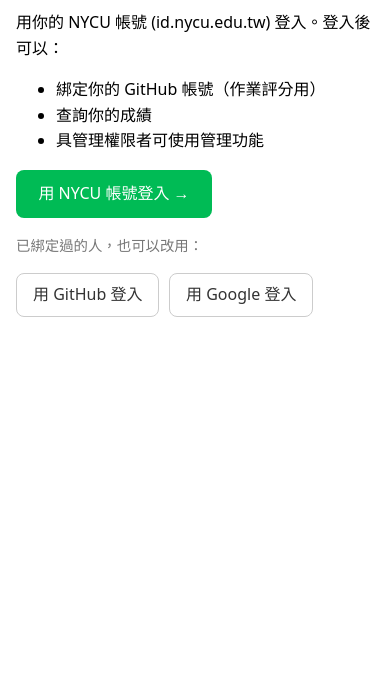
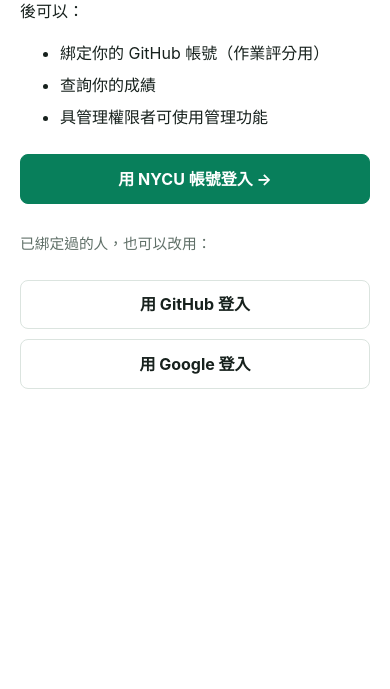
Before and after one commit to skhuang/maccount, a website: page index.html in a window 390 px wide. Shown: the part 155-844 px from the top of the page. Drawn offline with Linux system fonts and the light colour scheme.

Commit message:
feat: add responsive UI foundation

```diff
--- a/index.html
+++ b/index.html
@@ -3,8 +3,9 @@
 <meta charset="utf-8" />
 <meta name="viewport" content="width=device-width, initial-scale=1" />
 <title id="t-title">課程帳號 / 成績系統</title>
-<body style="font-family:system-ui;max-width:640px;margin:3rem auto;padding:0 1rem;line-height:1.6">
-  <p style="text-align:right;font-size:.9em"><a href="#" id="lang-zh">中文</a> | <a href="#" id="lang-en">English</a></p>
+<link rel="stylesheet" href="./ui.css" />
+<body>
+  <nav class="lang-switch" aria-label="Language"><a href="#" id="lang-zh">中文</a> · <a href="#" id="lang-en">English</a></nav>
   <h1 id="t-h1"></h1>
   <p id="t-intro"></p>
   <ul>
@@ -12,12 +13,12 @@
     <li id="t-li2"></li>
     <li id="t-li3"></li>
   </ul>
-  <p><a id="start" style="display:inline-block;padding:.7rem 1.4rem;background:#0b5;color:#fff;border-radius:8px;text-decoration:none"></a></p>
-  <p id="alt-label" style="color:#777;font-size:.9em;margin-bottom:.3rem"></p>
-  <p style="display:flex;gap:.6rem;flex-wrap:wrap">
-    <a id="login-github" style="display:inline-block;padding:.5rem 1rem;border:1px solid #ccc;border-radius:8px;text-decoration:none;color:#333"></a>
-    <a id="login-google" style="display:inline-block;padding:.5rem 1rem;border:1px solid #ccc;border-radius:8px;text-decoration:none;color:#333"></a>
-  </p>
+  <div class="actions"><a id="start" class="button button--primary"></a></div>
+  <p id="alt-label" class="hint"></p>
+  <div class="actions">
+    <a id="login-github" class="button"></a>
+    <a id="login-google" class="button"></a>
+  </div>
   <script>
     // 部署後把這裡換成你的 Worker 網址
     const WORKER_BASE = "https://maccount-api.skhuang.workers.dev";
--- /dev/null
+++ b/ui.css
@@ -0,0 +1,65 @@
+:root {
+  color-scheme: light;
+  --bg: #f4f7f6;
+  --surface: #fff;
+  --surface-soft: #f8faf9;
+  --text: #17211d;
+  --muted: #5f6f67;
+  --line: #dbe4df;
+  --brand: #087f5b;
+  --brand-hover: #066b4c;
+  --danger: #c92a2a;
+  --radius: 12px;
+  --shadow: 0 12px 32px rgba(20, 45, 34, 0.08);
+  font-family: Inter, ui-sans-serif, system-ui, -apple-system, BlinkMacSystemFont, "Segoe UI", sans-serif;
+}
+
+* { box-sizing: border-box; }
+html { min-height: 100%; background: var(--bg); }
+body {
+  max-width: 680px;
+  margin: 3rem auto;
+  padding: clamp(1.5rem, 4vw, 3rem);
+  background: var(--surface);
+  color: var(--text);
+  line-height: 1.65;
+  border: 1px solid var(--line);
+  border-radius: var(--radius);
+  box-shadow: var(--shadow);
+}
+h1 { margin: 0 0 1rem; font-size: clamp(1.8rem, 5vw, 2.45rem); line-height: 1.2; letter-spacing: -0.03em; }
+p { margin: 0.8rem 0; }
+li + li { margin-top: 0.35rem; }
+a { color: var(--brand); text-underline-offset: 3px; }
+a:hover { color: var(--brand-hover); }
+a:focus-visible { outline: 3px solid rgba(8, 127, 91, 0.28); outline-offset: 3px; }
+.lang-switch { margin: 0 0 2rem; text-align: right; font-size: 0.9rem; color: var(--muted); }
+.actions { display: flex; gap: 0.65rem; flex-wrap: wrap; margin-top: 1.5rem; }
+.button {
+  display: inline-flex;
+  align-items: center;
+  justify-content: center;
+  min-height: 44px;
+  padding: 0.65rem 1.1rem;
+  border: 1px solid var(--line);
+  border-radius: 8px;
+  background: #fff;
+  color: var(--text);
+  font-weight: 650;
+  text-decoration: none;
+}
+.button:hover { border-color: #9db2a7; background: var(--surface-soft); color: var(--text); }
+.button--primary { border-color: var(--brand); background: var(--brand); color: #fff; }
+.button--primary:hover { border-color: var(--brand-hover); background: var(--brand-hover); color: #fff; }
+.hint { margin: 1.75rem 0 0.4rem; color: var(--muted); font-size: 0.92rem; }
+.result { padding: 1rem; border: 1px solid var(--line); border-radius: 10px; background: var(--surface-soft); }
+.result h1 { font-size: clamp(1.55rem, 4vw, 2rem); }
+@media (max-width: 640px) {
+  html { background: var(--surface); }
+  body { width: 100%; margin: 0; padding: 1.25rem; border: 0; border-radius: 0; box-shadow: none; }
+  .actions { display: grid; }
+  .button { width: 100%; }
+}
+@media (prefers-reduced-motion: reduce) {
+  * { scroll-behavior: auto !important; transition: none !important; }
+}
```
Also changed, not shown: done.html (+8 -5 lines), src/html.ts (+58 -10 lines), test/html.test.ts (+7 -0 lines).
